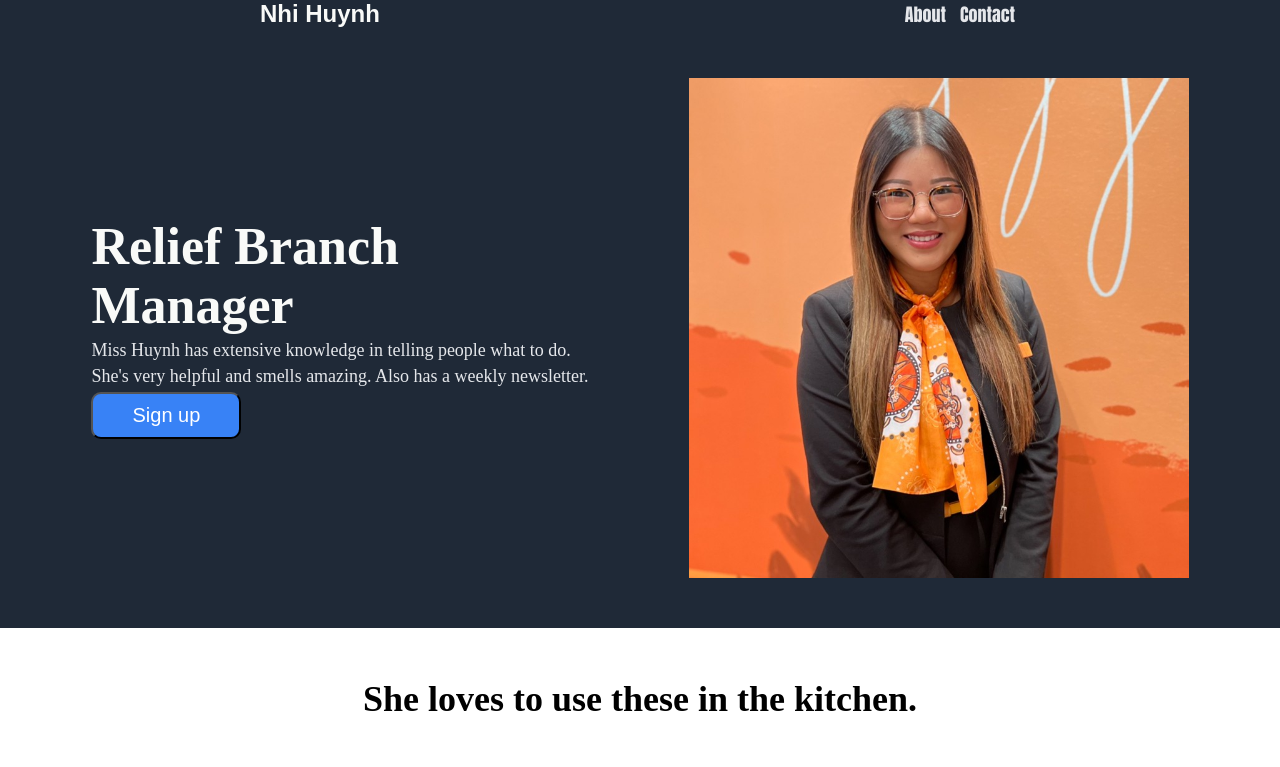
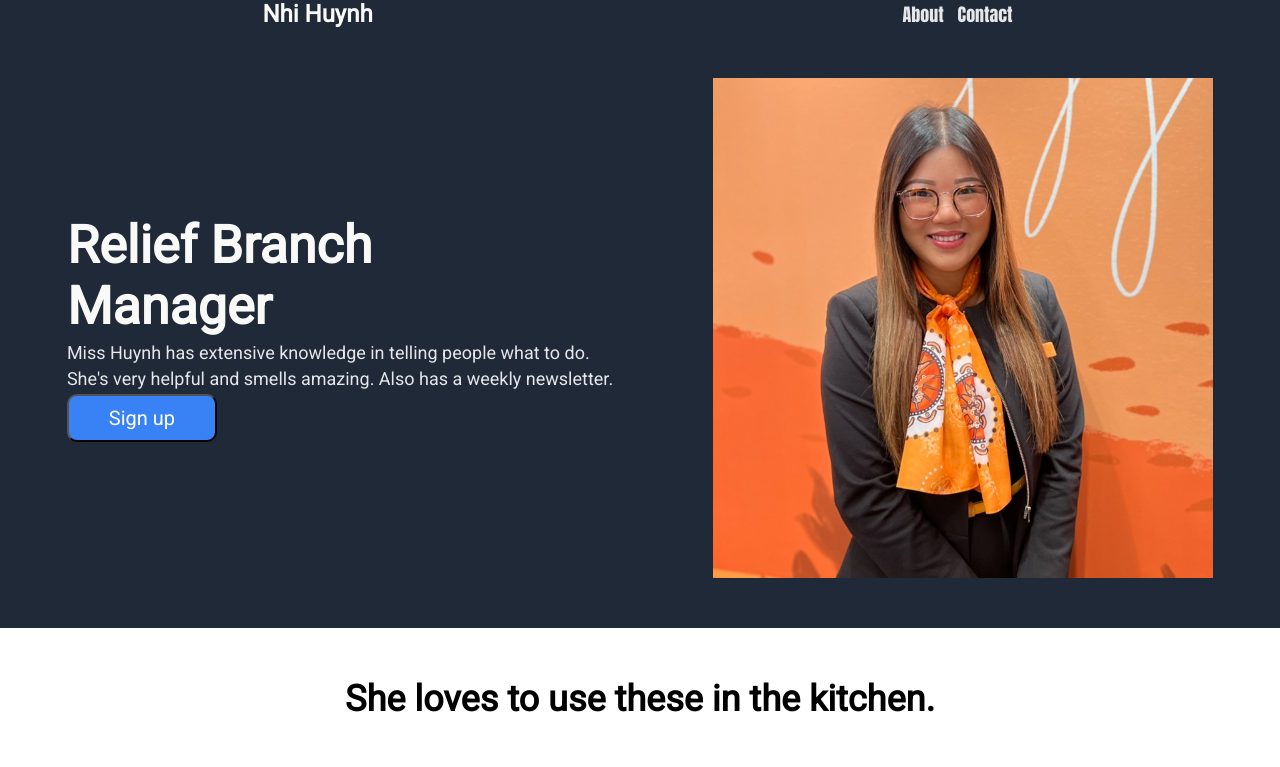
Before and after one commit to teep93/landing-page-project, a plain HTML site: page index.html in a window 1280 px wide. Shown: the top 767 px of the page. Drawn offline with Linux system fonts and the light colour scheme.

Commit message:
add roboto font all

```diff
--- a/index.html
+++ b/index.html
@@ -2,6 +2,9 @@
 <html lang="en">
 
 <head>
+    <link rel="preconnect" href="https://fonts.googleapis.com">
+    <link rel="preconnect" href="https://fonts.gstatic.com" crossorigin>
+    <link href="https://fonts.googleapis.com/css2?family=Roboto:ital,wght@0,100;0,400;1,300;1,900&display=swap" rel="stylesheet">
     <meta charset="UTF-8">
     <title>Nhi Huynh | Relief Branch Manager</title>
     <link rel="stylesheet" href="style.css">
--- a/style.css
+++ b/style.css
@@ -1,5 +1,6 @@
 * {
     margin: 0;
+    font-family: 'Roboto', sans-serif;
 
 
 
@@ -11,7 +12,7 @@
     color: #f9faf8;
     background-color: #1F2937;
     display: flex;
-    font-family:Arial, Helvetica, sans-serif
+
 }
 
 a {
```
